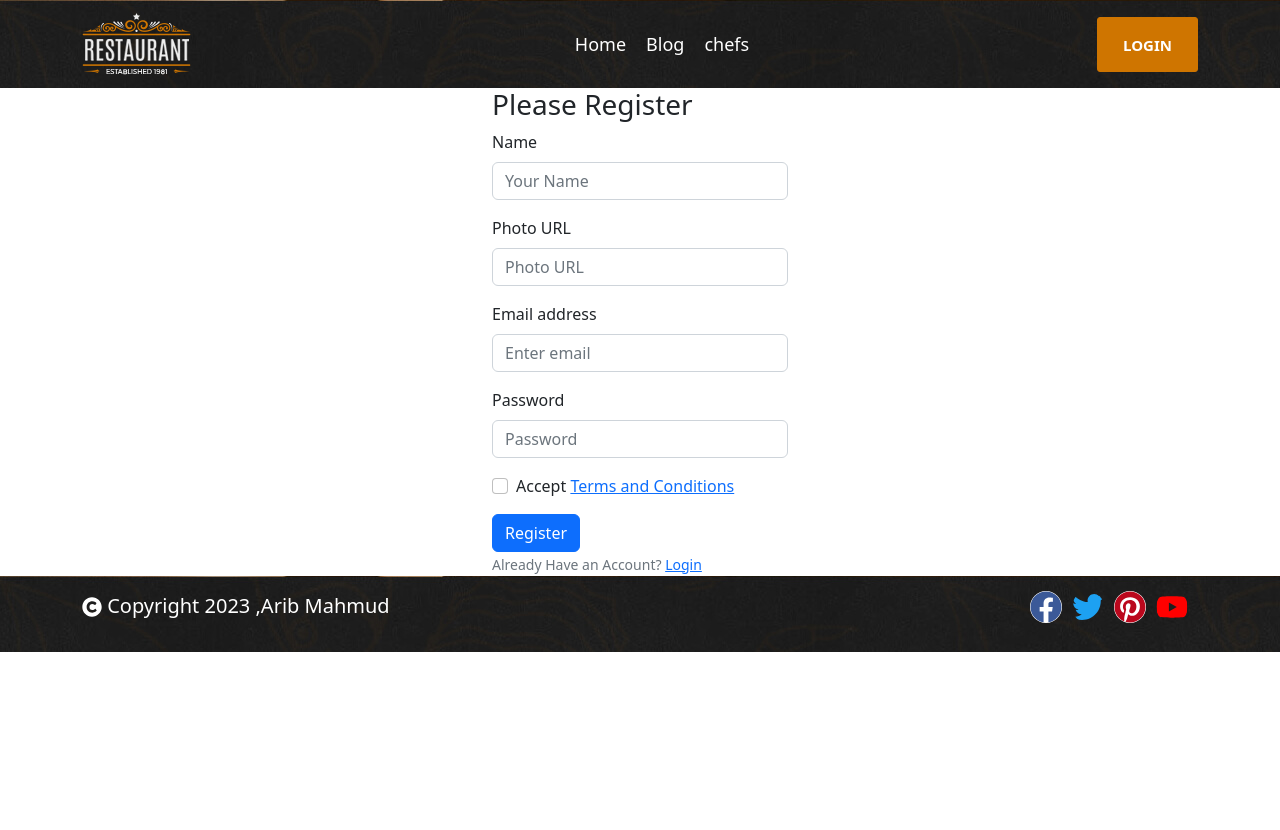
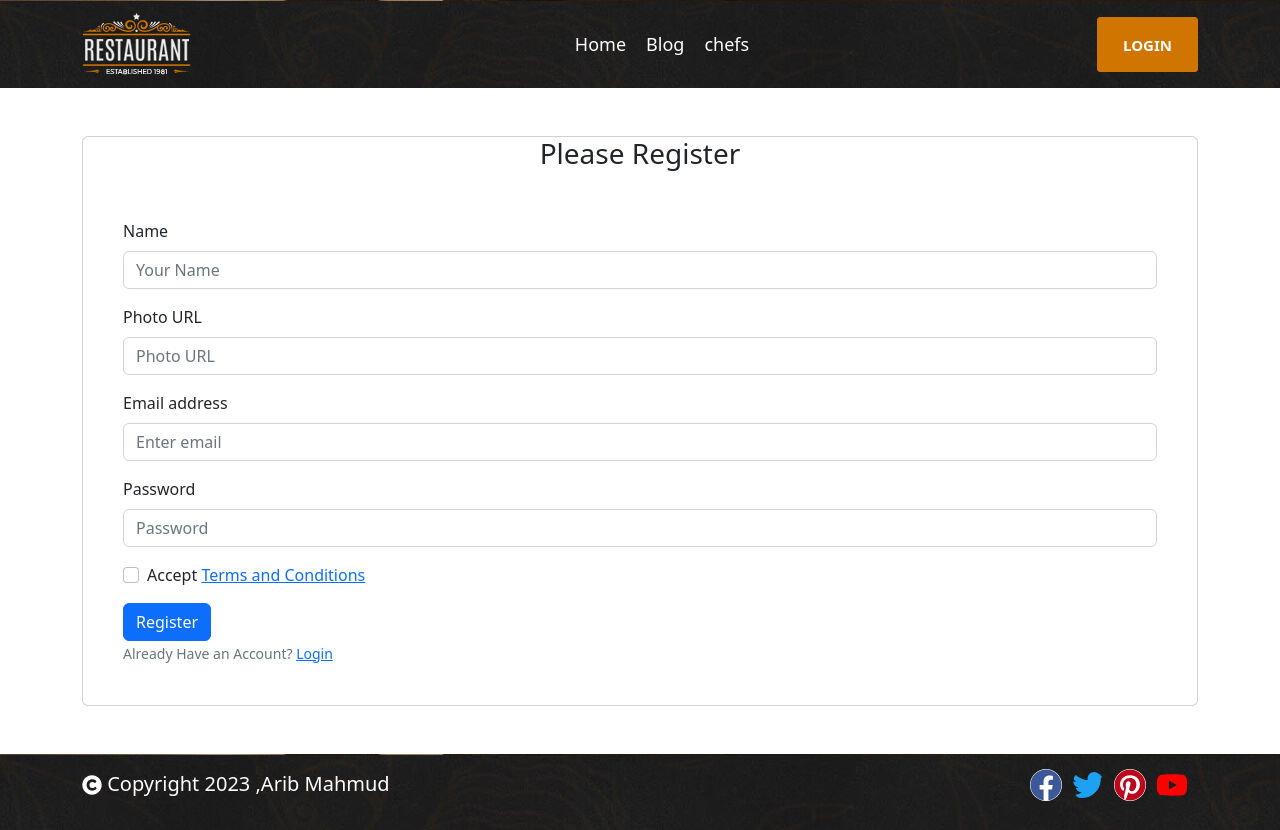
Before and after one commit to arib-web/food-chef, a React (Vite) app: page /register in a window 1280 px wide. Before the commit the page ends 800 px from the top, so only its background shows below. Built offline with nearby package versions, Linux system fonts and the light colour scheme; no server answers.

Commit message:
some changes in log in and register file

```diff
--- a/src/components/Login/Login.css
+++ b/src/components/Login/Login.css
@@ -5,8 +5,8 @@
     padding: 150px 0px;
 }
 .login-form{
-    background-color: #fff;
+    /* background-color: #fff;
     width: 50%;
-    margin: 0px auto;
+    margin: 0px auto; */
     padding: 80px 40px;
 }
--- a/src/components/Login/Login.jsx
+++ b/src/components/Login/Login.jsx
@@ -48,8 +48,9 @@ const Login = () => {
     return (
         <div className='login-bg'>
             <Container >
+                <div className='card '>
                     <Form onSubmit={handleLogin} className='login-form'>
-                <h2 className='mb-4'>Login</h2>
+                        <h2 className='mb-4 text-center'>Please Login</h2>
                         <Form.Group className="mb-3" controlId="formBasicEmail">
                             <Form.Label>Email address</Form.Label>
                             <Form.Control type="email" name='email' placeholder="Enter email" required />
@@ -72,6 +73,7 @@ const Login = () => {
                         </Form.Text>
                         <SocialButton ></SocialButton>
                     </Form>
+                </div>
             </Container>
         </div>
     );
--- /dev/null
+++ b/src/components/Register/Register.css
@@ -0,0 +1,6 @@
+.register-form{
+    /* background-color: #fff;
+    width: 50%;
+    margin: 0px auto; */
+    padding: 40px 40px;
+}
--- a/src/components/Register/Register.jsx
+++ b/src/components/Register/Register.jsx
@@ -4,6 +4,7 @@ import { Button, Container, Form } from 'react-bootstrap';
 import { Link, useNavigate } from 'react-router-dom';
 import { AuthContex } from '../Provider/AuthProvider';
 import toast from 'react-hot-toast';
+import './Register.css'
 
 const Register = () => {
     const { createUser, updateUser } = useContext(AuthContex)
@@ -25,11 +26,11 @@ const Register = () => {
             return;
         }
         else if (form.value) {
-             setError("Field value required");
+            setError("Field value required");
             return;
         }
 
-        createUser(email, password,photo)
+        createUser(email, password, photo)
             .then(result => {
                 const createdUser = result.user;
                 console.log(createdUser)
@@ -49,10 +50,11 @@ const Register = () => {
     }
 
     return (
-        <div className='login'>
-            <Container className='w-25 mx-auto'>
-                <h3>Please Register</h3>
-                <Form onSubmit={handleCreateUser}>
+
+        <Container className=''>
+            <div className='card mt-5 mb-5'>
+                <h3 className='text-center'>Please Register</h3>
+                <Form onSubmit={handleCreateUser} className='register-form'>
                     <Form.Group className="mb-3" controlId="formBasicEmail">
                         <Form.Label>Name</Form.Label>
                         <Form.Control type="text" name='name' placeholder="Your Name" required />
@@ -89,8 +91,8 @@ const Register = () => {
                         {error && <p className='text-center text-danger mb-2'>{error}</p>}
                     </Form.Text>
                 </Form>
-            </Container>
-        </div>
+            </div>
+        </Container>
     );
 };
 
```
Lines whose indentation alone changed are shown as unchanged.
